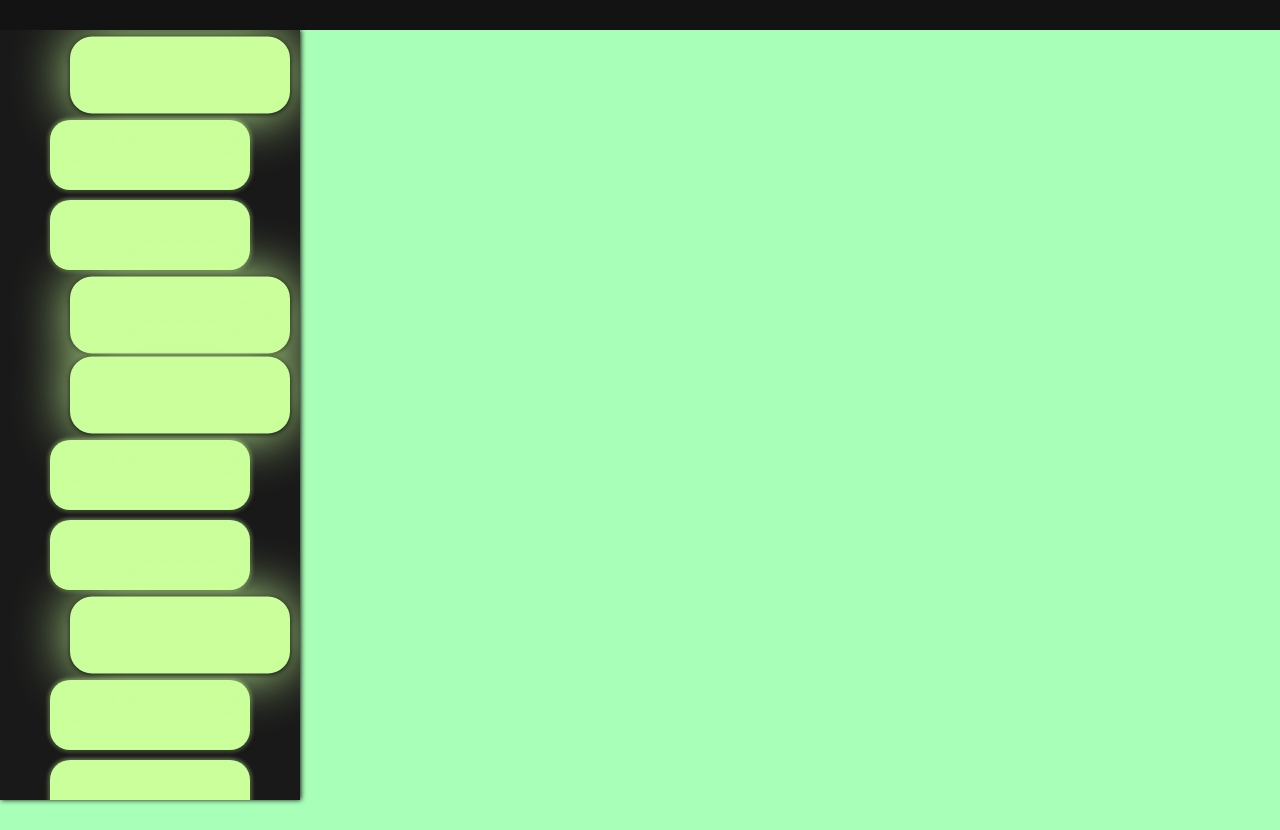
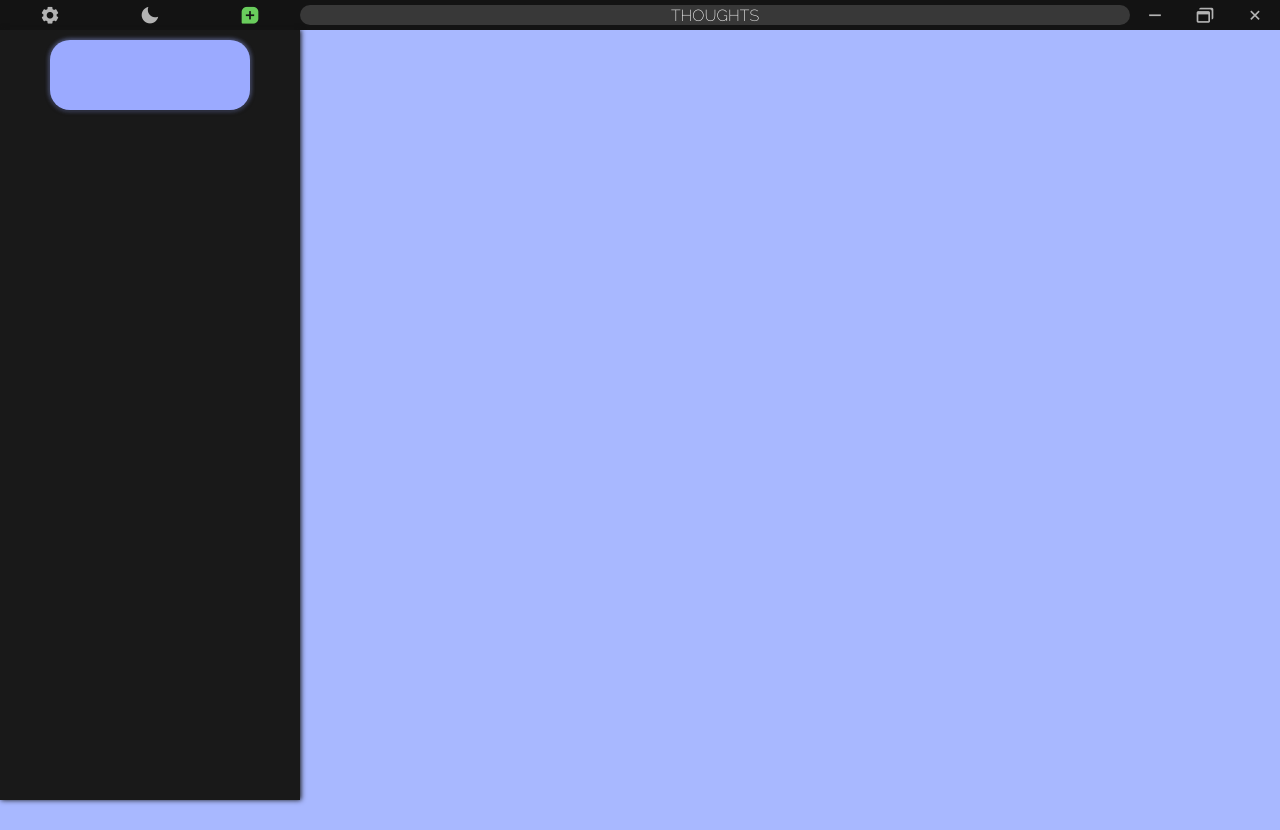
Before and after one commit to AlfredoCode/thoughts-virtual-memory-pc-app, an Electron app: page src/index.html in a window 1280 px wide. Drawn offline with nearby package versions, Linux system fonts and the light colour scheme.

Commit message:
Titlebar design + reordering things

```diff
--- a/src/index.html
+++ b/src/index.html
@@ -7,14 +7,43 @@
     <title>Thoughts</title>
     <link rel="stylesheet" href="styles/style.css">
     <link rel="stylesheet" href="styles/scrollbar.css">
+    <link rel="stylesheet" href="styles/universal.css">
+    <link rel="stylesheet" href="styles/titlebar.css">
+    <link href='https://unpkg.com/boxicons@2.1.2/css/boxicons.min.css' rel='stylesheet'>
+
 </head>
 <body>
     <div class="wrapper">
-        <div class="titleBar"></div>
+        <div class="titleBar drag">
+            <div class="left-section">
+                <div class="btn-settings flex">
+                    <i class='bx bxs-cog no-drag'></i>                </div>
+                <div class="btn-theme flex">
+                    <i class='bx bxs-moon no-drag'></i>
+                </div>
+                <div class="add-new-thought flex">
+                    <i class='bx bxs-message-square-add no-drag' ></i>
+                </div>
+            </div>
+            <div class="middle-section flex">
+                <span>THOUGHTS</span>
+            </div>
+            <div class="right-section">
+                <div class="btn-minimize flex">
+                    <i class='bx bx-minus no-drag'></i>
+                </div>
+                <div class="btn-maximize flex">
+                    <i class='bx bx-windows no-drag' ></i>
+                </div>
+                <div class="btn-close flex">
+                    <i class='bx bx-x no-drag'></i>
+                </div>
+            </div>
+        </div>
         <div class="grid-container">
             <div class="thoughts-list">
-                <div class="item item-active"></div>
                 <div class="item"></div>
+                <!-- <div class="item"></div>
                 <div class="item"></div>
                 <div class="item item-active"></div>
                 <div class="item item-active"></div>
@@ -27,7 +56,7 @@
                 <div class="item"></div>
                 <div class="item"></div>
                 <div class="item"></div>
-                <div class="item item-active"></div>
+                <div class="item item-active"></div> -->
             </div>
             <div class="thoughts-prev">
 
--- a/src/styles/style.css
+++ b/src/styles/style.css
@@ -1,6 +1,10 @@
+@import url('https://fonts.googleapis.com/css2?family=Raleway:wght@100;200;300;400&display=swap');
+
 :root{
     --titleBarHeight: 30px;
     --clr-shadow: #131313;
+    --font-primary:'Raleway', sans-serif;
+    --clr-icon-hover:#383838;
 }
 
 *{
@@ -8,7 +12,7 @@
 }
 
 body{
-    background-color: #a8ffb8;
+    background-color: #a8b8ff;
     margin:0;
     overflow:hidden;
 }
@@ -17,13 +21,7 @@ body{
     min-width:100vw;
     min-height:100vh;
 }
-.titleBar{
-    width:100vw;
-    height:var(--titleBarHeight);
-    background-color: #131313;
-    -webkit-app-region: drag;
-    /* position:absolute; */
-}
+
 .grid-container{
     display:grid;
     grid-template-columns: 300px 2fr;
@@ -44,9 +42,9 @@ body{
 .item{
     height:70px;
     width:200px;
-    background-color: rgb(202, 255, 155);
+    background-color: rgb(155, 170, 255);
     box-shadow:0 1px 5px var(--clr-shadow),
-                0 0 5px rgb(202, 255, 155);
+                0 0 5px rgb(155, 170, 255);
     border-radius:20px;
     flex-shrink:0;
     transition: all 0.2s ease;
@@ -54,13 +52,13 @@ body{
 }
 .item:hover{
     box-shadow:0 1px 5px var(--clr-shadow),
-                0 0 50px rgb(202, 255, 155);
+                0 0 50px rgb(155, 170, 255);
     cursor:pointer;
     transform:scale(1.1);
 }
 .item-active{
     box-shadow:0 1px 5px var(--clr-shadow),
-    0 0 50px rgb(202, 255, 155);
+    0 0 50px rgb(155, 170, 255);
     margin-left:60px;
     transform:scale(1.1);
 }
--- /dev/null
+++ b/src/styles/titlebar.css
@@ -0,0 +1,60 @@
+.titleBar{
+    width:100vw;
+    height:var(--titleBarHeight);
+    background-color: #131313;
+    /* -webkit-app-region: drag; */
+    /* position:absolute; */
+    display:grid;
+    grid-template-columns: 300px 3fr 150px;
+}
+.titleBar .left-section{
+    /* background-color: orange; */
+    display: grid;
+    grid-template-columns: repeat(3,1fr);
+}
+.left-section i,
+ .right-section i{
+    color:rgb(179, 179, 179);
+    font-size:1.25em;
+    padding:3px 10px;
+    border-radius: 10px;
+    transition:all 0.2s ease;
+
+}
+.left-section i:hover,
+.right-section i:hover{
+    color:white;
+    background-color: #383838;
+    cursor:pointer;
+}
+
+.add-new-thought i{
+    color:rgb(105, 204, 92);
+}
+.add-new-thought i:hover{
+    background-color: var(--clr-icon-hover);
+    color:rgb(89, 231, 71);
+
+}
+
+
+
+
+
+.titleBar .middle-section{
+    /* background-color: darkblue; */
+    color:white;
+    font-family:var(--font-primary);
+    font-weight:200;
+    background-color: var(--clr-icon-hover);
+    border-radius:20px;
+    margin:5px 0;
+}
+.titleBar .right-section{
+    /* background-color: darkcyan; */
+    display:grid;
+    grid-template-columns: repeat(3, 1fr);
+}
+.btn-close i:hover{
+    background-color: crimson;
+}
--- /dev/null
+++ b/src/styles/universal.css
@@ -0,0 +1,12 @@
+.flex{
+    display:flex;
+    justify-content: center;
+    align-items: center;
+}
+
+.drag{
+    -webkit-app-region:drag;
+}
+.no-drag{
+    -webkit-app-region: no-drag;
+}
```
Also changed, not shown: src/main.js (+13 -6 lines).
